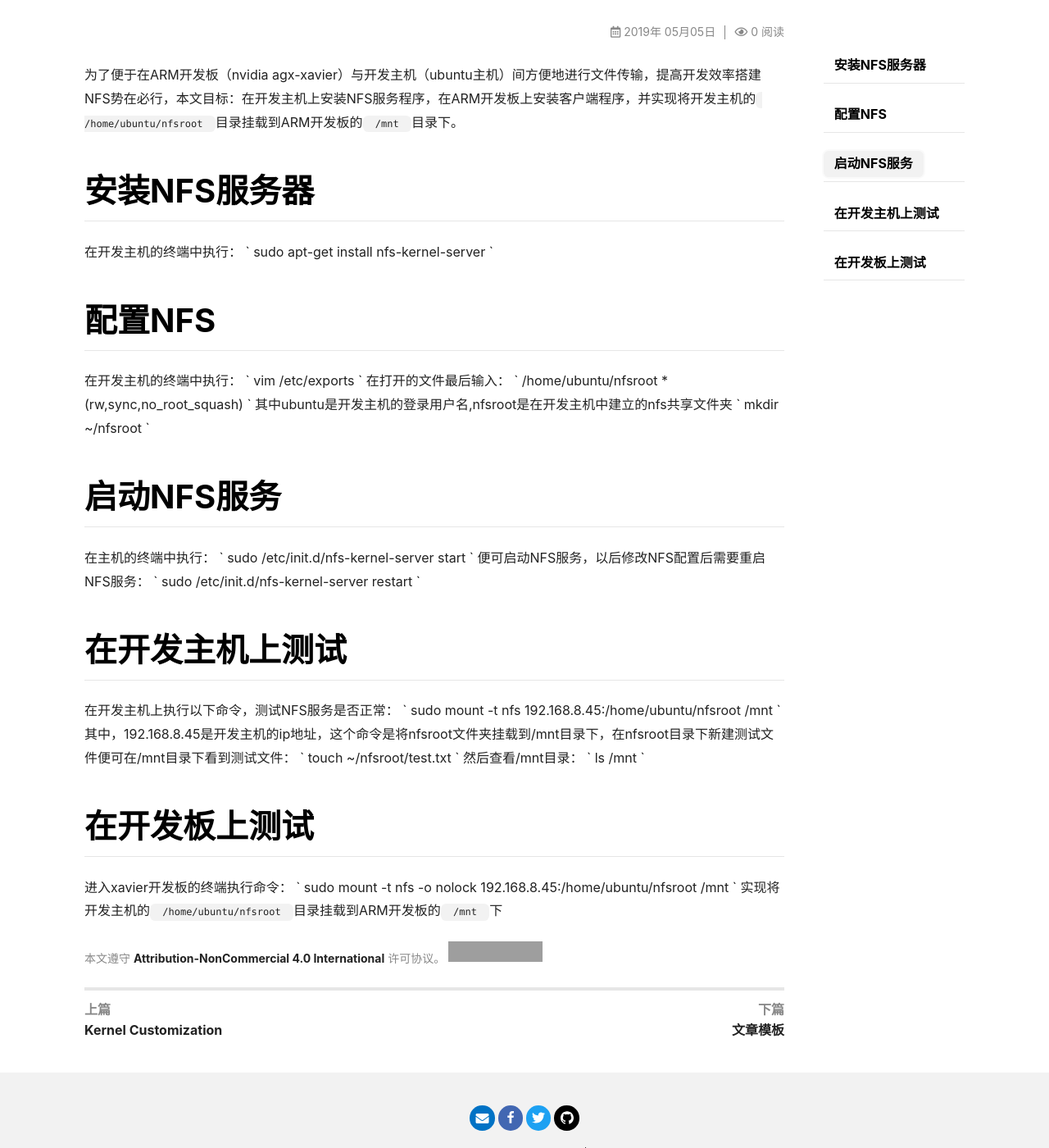
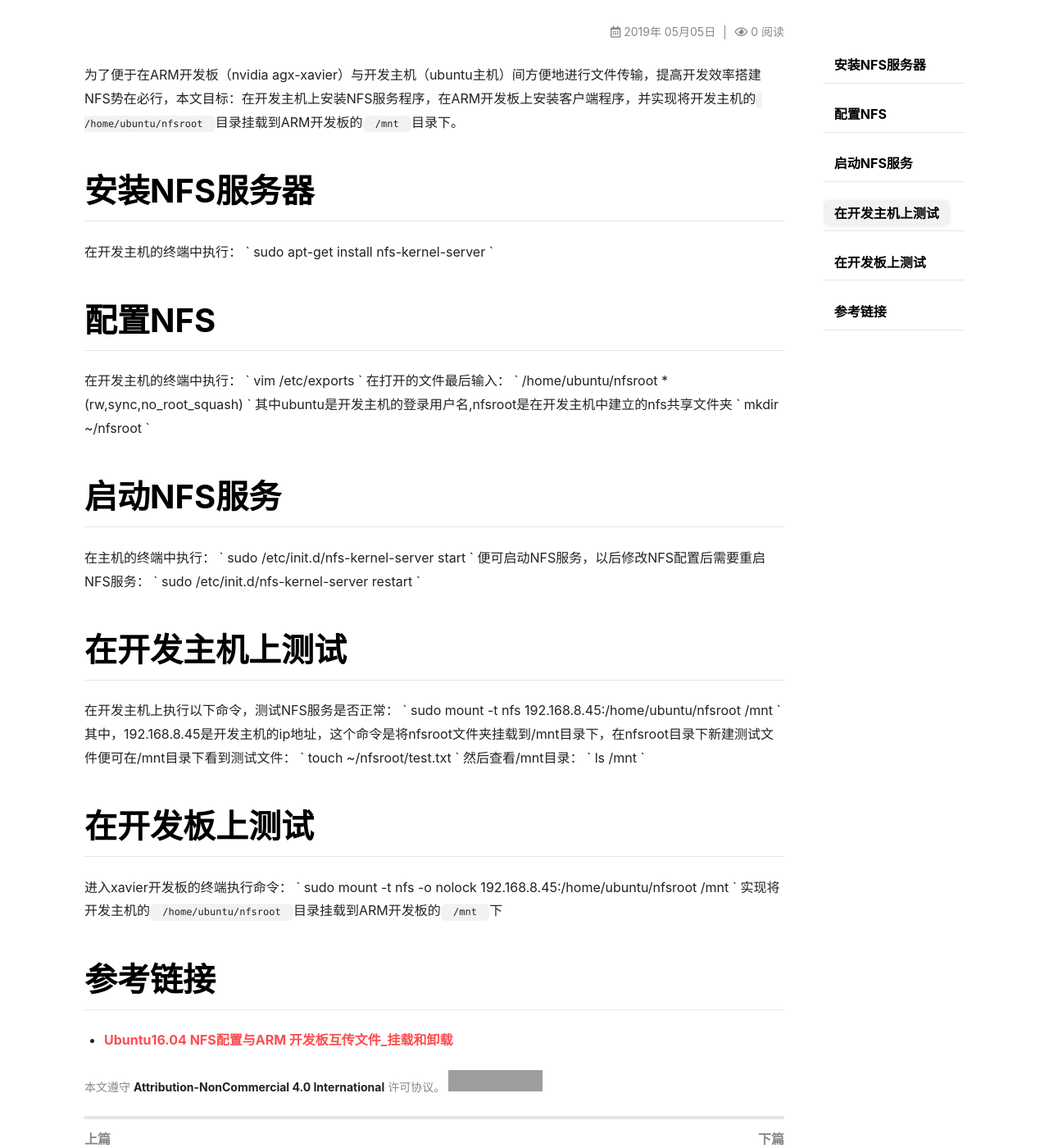
Before and after one commit to releung/sunzhongmeng.github.io, a Jekyll site: the page built from _posts/2019-05-05-nfs.md, in a window 1280 px wide and 1400 px high, scrolled down 190 px. Shown: the whole window at 82% size. Built offline with Jekyll 4.4.1, drawn with Linux system fonts in a browser that asks for light colours; nearby versions of some CDN libraries; grey boxes are pictures that could not be loaded.

Commit message:
change 2019-05-05-nfs.md

```diff
--- a/_posts/2019-05-05-nfs.md
+++ b/_posts/2019-05-05-nfs.md
@@ -31,3 +31,5 @@ key: nfs
 进入xavier开发板的终端执行命令：
 ` sudo mount -t nfs -o nolock 192.168.8.45:/home/ubuntu/nfsroot /mnt `
 实现将开发主机的` /home/ubuntu/nfsroot `目录挂载到ARM开发板的` /mnt `下
+# 参考链接
+* [Ubuntu16.04 NFS配置与ARM 开发板互传文件_挂载和卸载](https://www.cnblogs.com/multimicro/p/9269863.html)
```
